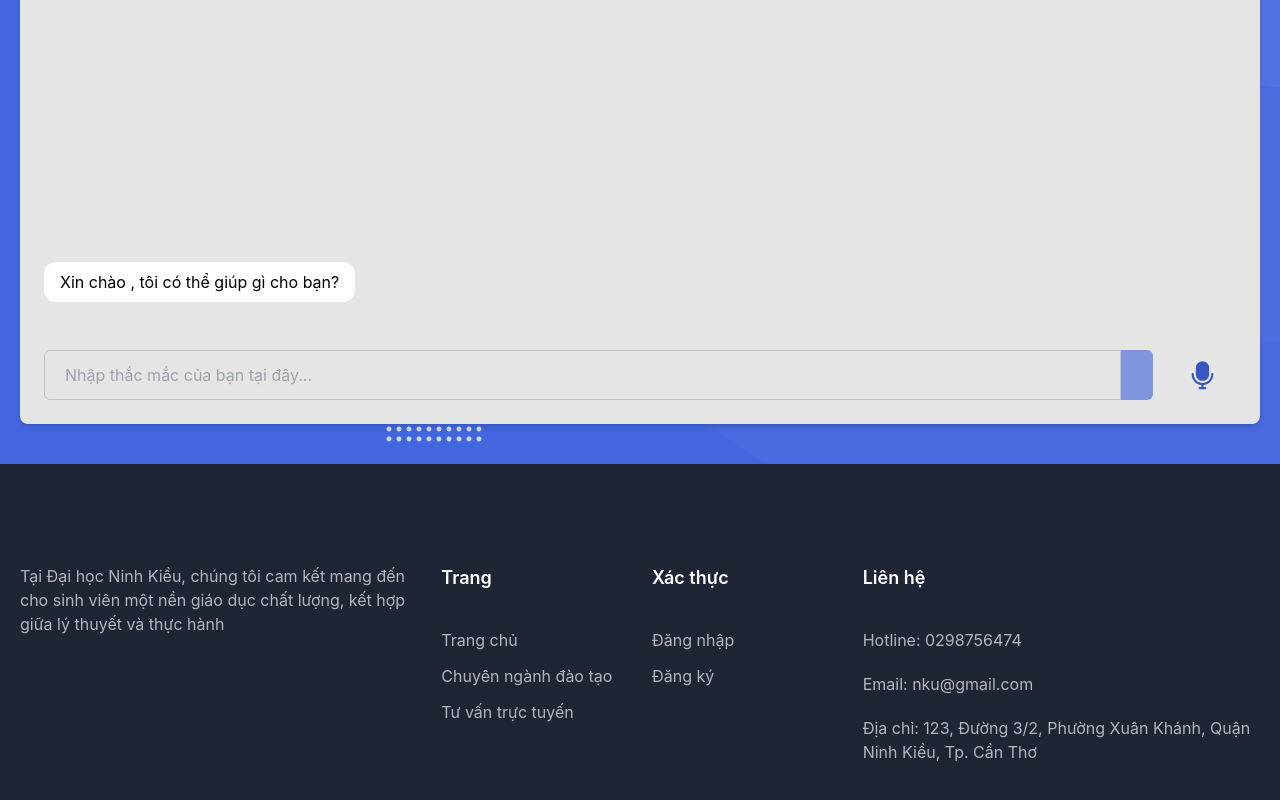
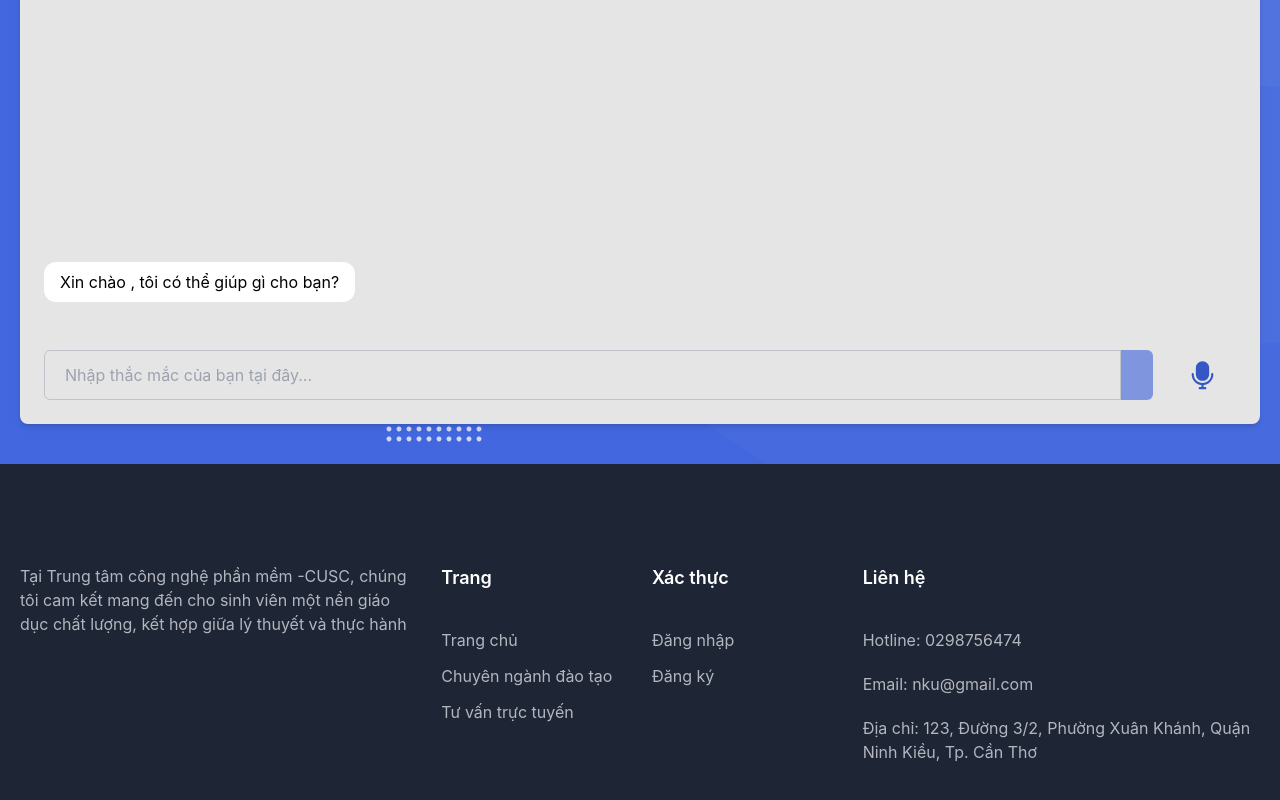
Before and after one commit to DatPham124/EduAdvisor, a React (Vite) app: page /chatbot in a window 1280 px wide. Shown: the part 336-1136 px from the top of the page. Built offline with nearby package versions, Linux system fonts and the light colour scheme; some icons are missing; a web font is replaced by a local one.

Commit message:
change logo and name

```diff
--- a/index.html
+++ b/index.html
@@ -11,7 +11,7 @@
   <link rel="icon" type="image/png" href="/image/logo.png" />
   <link rel="stylesheet" href="https://cdn.lineicons.com/4.0/lineicons.css" />
   <meta name="viewport" content="width=device-width, initial-scale=1.0" />
-  <title>Tuyển sinh Đại học Ninh Kiều</title>
+  <title>CUSC</title>
 </head>
 
 <body>
--- a/src/components/Home/AboutSection.jsx
+++ b/src/components/Home/AboutSection.jsx
@@ -20,7 +20,7 @@ const AboutSection = () => {
               <h6 class="mb-2 block text-lg font-semibold text-primary">
                 Đôi chút về
               </h6>
-              <h2 class="mb-6">Đại học Ninh Kiều</h2>
+              <h2 class="mb-6">Trung tâm công nghệ phần mềm -CUSC</h2>
             </div>
 
             <div class="tabs scroll-revealed">
@@ -74,7 +74,7 @@ const AboutSection = () => {
                 aria-labelledby="tabs-list-profile"
               >
                 <p>
-                  Trường Đại học Ninh Kiều, tọa lạc tại trái tim vùng đất Tây
+                  Trung tâm công nghệ phần mềm -CUSC, tọa lạc tại trái tim vùng đất Tây
                   Đô, là một cơ sở giáo dục đại học trẻ trung và đầy khát vọng,
                   được thành lập với sứ mệnh tiên phong trong đào tạo nguồn nhân
                   lực chất lượng cao trong lĩnh vực công nghệ và thiết kế. Với
@@ -97,13 +97,13 @@ const AboutSection = () => {
                 aria-labelledby="tabs-list-vision"
               >
                 <p>
-                  Trong thập kỷ tới, Trường Đại học Ninh Kiều hướng đến mục tiêu
+                  Trong thập kỷ tới, Trung tâm công nghệ phần mềm -CUSC hướng đến mục tiêu
                   trở thành một trong những trường đại học hàng đầu khu vực Đồng
                   bằng sông Cửu Long và vươn tầm quốc gia trong lĩnh vực công
                   nghệ và thiết kế. Chúng tôi cam kết xây dựng một môi trường
                   giáo dục sáng tạo, nơi giảng viên và sinh viên cùng nhau kiến
                   tạo tri thức, thúc đẩy nghiên cứu ứng dụng và chuyển giao công
-                  nghệ. Trường Đại học Ninh Kiều mong muốn đóng góp tích cực vào
+                  nghệ. Trung tâm công nghệ phần mềm -CUSC mong muốn đóng góp tích cực vào
                   sự phát triển kinh tế - xã hội của địa phương và cả nước,
                   thông qua việc cung cấp nguồn nhân lực chất lượng cao, có khả
                   năng thích ứng linh hoạt với những thay đổi của thời đại công
@@ -119,7 +119,7 @@ const AboutSection = () => {
                 aria-labelledby="tabs-list-history"
               >
                 <p>
-                  Trường Đại học Ninh Kiều chính thức được thành lập vào năm
+                  Trung tâm công nghệ phần mềm -CUSC chính thức được thành lập vào năm
                   [Năm thành lập, ví dụ: 2015], đánh dấu một bước tiến quan
                   trọng trong sự phát triển giáo dục bậc cao của tỉnh [Tên
                   tỉnh/thành phố, ví dụ: Cần Thơ]. Từ những ngày đầu thành lập,
--- a/src/components/Home/CallSection.jsx
+++ b/src/components/Home/CallSection.jsx
@@ -9,11 +9,11 @@ const CallSection = () => {
       <div class="container">
         <div class="scroll-revealed text-center max-w-[550px] mx-auto">
           <h2 class="mb-8 text-inherit">
-            KHÁT VỌNG VƯƠN XA? CHINH PHỤC TƯƠNG LAI CÙNG ĐẠI HỌC NINH KIỀU!
+            KHÁT VỌNG VƯƠN XA? CHINH PHỤC TƯƠNG LAI CÙNG TRUNG TÂM CÔNG NGHỆ PHẦN MỀM - CUSC!
           </h2>
           <p>
             Đừng bỏ lỡ cơ hội trở thành thế hệ tiên phong trong lĩnh vực công
-            nghệ và thiết kế! Đại học Ninh Kiều mở ra cánh cửa tri thức vững
+            nghệ và thiết kế! Trung tâm công nghệ phần mềm -CUSC mở ra cánh cửa tri thức vững
             chắc, trang bị cho bạn những kỹ năng vượt trội để tự tin khẳng định
             bản thân và kiến tạo sự nghiệp thành công.
           </p>
--- a/src/components/Home/Footer.jsx
+++ b/src/components/Home/Footer.jsx
@@ -8,7 +8,7 @@ const Footer = () => {
           <div class="col-12 order-first lg:col-4">
             <div class="w-full">
               <p class="mb-8 text-body-dark-11">
-                Tại Đại học Ninh Kiều, chúng tôi cam kết mang đến cho sinh viên
+                Tại Trung tâm công nghệ phần mềm -CUSC, chúng tôi cam kết mang đến cho sinh viên
                 một nền giáo dục chất lượng, kết hợp giữa lý thuyết và thực hành
               </p>
 
--- a/src/components/Home/HeroSection.jsx
+++ b/src/components/Home/HeroSection.jsx
@@ -11,11 +11,11 @@ const HeroSection = () => {
           <div class="w-full px-5">
             <div class="scroll-revealed mx-auto max-w-[780px] text-center">
               <h1 class="mb-6 text-3xl font-bold leading-snug text-primary-color sm:text-4xl sm:leading-snug lg:text-5xl lg:leading-tight">
-                ĐẠI HỌC NINH KIỀU
+                TRUNG TÂM CÔNG NGHỆ PHẦN MỀM - CUSC
               </h1>
 
               <p class="mx-auto mb-9 max-w-[600px] text-base text-primary-color sm:text-lg sm:leading-normal">
-                Tại Đại học Ninh Kiều, chúng tôi cam kết mang đến cho sinh viên
+                Tại Trung tâm công nghệ phần mềm -CUSC, chúng tôi cam kết mang đến cho sinh viên
                 một nền giáo dục chất lượng, kết hợp giữa lý thuyết và thực
                 hành. Khám phá các ngành học đa dạng từ lập trình, thiết kế đồ
                 họa đến công nghệ thông tin.
--- a/src/components/Home/Testimonials.jsx
+++ b/src/components/Home/Testimonials.jsx
@@ -11,10 +11,10 @@ const Testimonials = () => {
           <h6 className="mb-2 block text-lg font-semibold text-primary">
             Đôi lời đến từ
           </h6>
-          <h2 className="mb-6">Cựu sinh viên Đại học Ninh Kiều</h2>
+          <h2 className="mb-6">Cựu sinh viên Trung tâm công nghệ phần mềm -CUSC</h2>
           <p>
             Hãy lắng nghe những chia sẻ chân thực từ những người đã từng là một
-            phần của Đại học Ninh Kiều - nơi kiến tạo nên những thành công ngày
+            phần của Trung tâm công nghệ phần mềm -CUSC - nơi kiến tạo nên những thành công ngày
             hôm nay.
           </p>
         </div>
--- a/src/components/Major/MajorSection.jsx
+++ b/src/components/Major/MajorSection.jsx
@@ -10,7 +10,7 @@ const MajorSection = (props) => {
         </p>
         <p className="text-md w-1/2 mx-auto text-center !mt-1 !p-0">
           Mở cánh cửa tương lai với những chuyên ngành công nghệ và thiết kế
-          tiên phong tại Đại học Ninh Kiều.
+          tiên phong tại Trung tâm công nghệ phần mềm -CUSC.
         </p>
       </div>
       <div className="section-content mt-10">
--- a/src/views/Chatbot.jsx
+++ b/src/views/Chatbot.jsx
@@ -137,12 +137,12 @@ const Chatbot = () => {
               {messages.map((msg, idx) => (
                 <div key={idx}>
                   <div className="flex justify-end">
-                    <div className="px-4 py-2 rounded-xl shadow max-w-[80%] break-words whitespace-pre-wrap bg-primary text-white rounded-br-none">
+                    <div className="px-4 py-2 my-2 rounded-xl shadow max-w-[80%] break-words whitespace-pre-wrap bg-primary text-white rounded-br-none">
                       <p>{msg.question}</p>
                     </div>
                   </div>
                   <div className="flex justify-start">
-                    <div className="px-4 py-2 rounded-xl shadow max-w-[80%] break-words whitespace-pre-wrap bg-white text-black rounded-br-none">
+                    <div className="px-4 py-2 my-2 rounded-xl shadow max-w-[80%] break-words whitespace-pre-wrap bg-white text-black rounded-br-none">
                       <p>{msg.anwser}</p>
                     </div>
                     <div className="ms-4"></div>
--- a/src/views/Register.jsx
+++ b/src/views/Register.jsx
@@ -72,7 +72,7 @@ const Register = () => {
         <div className="container tilte mb-5">
           <div className="flex flex-col items-center justify-center">
             <p className="!text-4xl font-bold text-white uppercase">
-              đại học ninh kiều
+              Trung tâm công nghệ phần mềm -CUSC
             </p>
           </div>
         </div>
```
Also changed, not shown: public/images/logo.png, public/images/logo_name.png.
